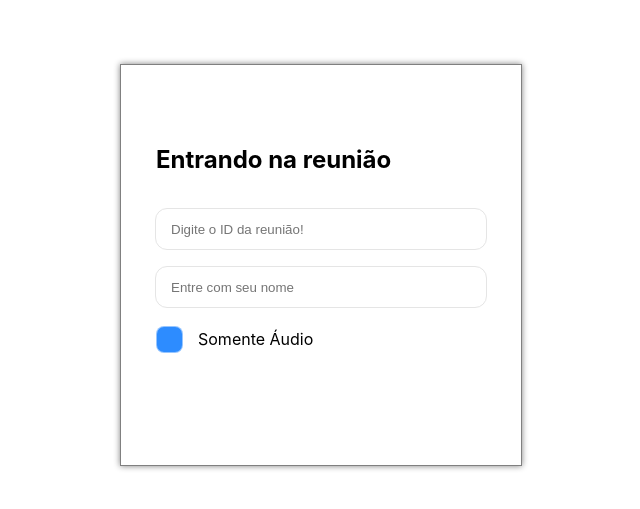
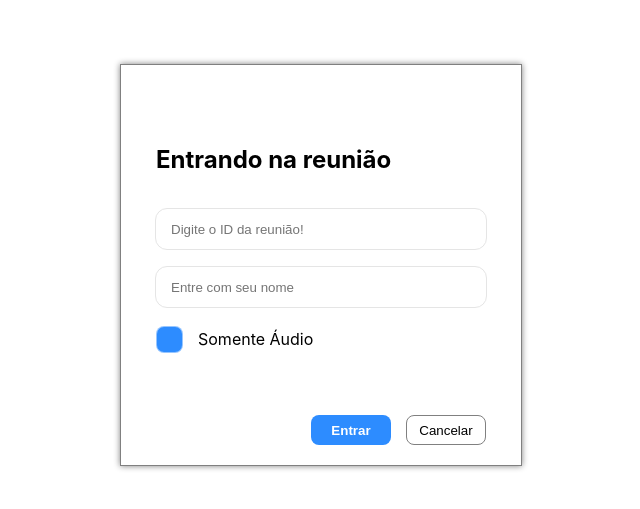
Before and after one commit to LucasFragaAssisIzidoro/zoom-clone-frontend, a React (Create React App) app: page /join-room in a window 1280 px wide. Shown: the part 135-644 px from the top of the page, without its empty margins (319-959 px from the left). Built offline with nearby package versions, Linux system fonts and the light colour scheme.

Commit message:
add buttons and room not founded message

```diff
--- /dev/null
+++ b/src/JoinRoom/JoinRoomButtons.js
@@ -0,0 +1,39 @@
+import React from "react";
+import { useNavigate} from "react-router-dom";
+
+const Button = ({buttonText, cancelButton, onClickHandler}) => {
+    const buttonClass = cancelButton ? 'join_room_cancel_button' : 'join_room_success_button';
+
+    return (
+        <button onClick={onClickHandler} className={buttonClass} >
+            {buttonText}
+        </button>
+    );
+};
+
+
+const JoinRoomButtons = ({handleJoinToRoom, isRoomHost}) => {
+
+    const sucessButtonText = isRoomHost ? 'Criar' : 'Entrar';
+    const navigate = useNavigate();
+    const pushToIntroductionPage = () => {
+        navigate('/');
+    }
+
+    return(
+        <div class = "join_room_buttons_container">
+            <Button
+            buttonText={sucessButtonText}
+            onClickHandler={handleJoinToRoom}
+            />
+
+            <Button
+            buttonText='Cancelar'
+            cancelButton
+            onClickHandler={pushToIntroductionPage}
+            />
+        </div>
+    );
+};
+
+export default JoinRoomButtons;
--- a/src/JoinRoom/JoinRoomContent.js
+++ b/src/JoinRoom/JoinRoomContent.js
@@ -3,12 +3,17 @@ import { connect } from "react-redux";
 import JoinRoomInputs from "./JoinRoomInputs";
 import { setConnectOnlyWithAudio } from "../store/actions";
 import OnlyWithAudioCheckBox from "./OnlyWithAudioCheckBox";
+import RoomNotFoundMessage from "./RoomNotFoundMessage";
+import JoinRoomButtons from "./JoinRoomButtons";
 
 const JoinRoomContent = (props) => {
     const {isRoomHost, setConnectOnlyWithAudioAction, connectOnlyWithAudio} = props;
     const [roomIdValue, setRoomIdValue] = useState('');
     const [nameValue, setNameValue] = useState('');
-
+    const [showRoomNotFoundMessage, setShowRoomNotFoundMessage] = useState(false);
+    const handleJoinToRoomm = () => {
+        //soon
+    }
 
     return (
         <>
@@ -22,6 +27,13 @@ const JoinRoomContent = (props) => {
             <OnlyWithAudioCheckBox
                 setConnectOnlyWithAudio={setConnectOnlyWithAudioAction}
                 connectOnlyWithAudio={connectOnlyWithAudio}/>
+
+            <RoomNotFoundMessage showRoomNotFoundMessage={showRoomNotFoundMessage}/>
+
+            <JoinRoomButtons
+                isRoomHost={isRoomHost}
+                handleJoinToRoom
+            />
         </>
     );
 };
--- /dev/null
+++ b/src/JoinRoom/RoomNotFoundMessage.js
@@ -0,0 +1,13 @@
+import React from 'react';
+
+const RoomNotFoundMessage = ({showRoomNotFoundMessage}) => {
+    return (
+        <div className='room_not_found_container'>
+            {showRoomNotFoundMessage && (
+                <p className='room_not_found_paragraph'> A sala não foi encontrada, por favor tente novamente</p>
+            )}
+        </div>
+    );
+};
+
+export default RoomNotFoundMessage;
```
